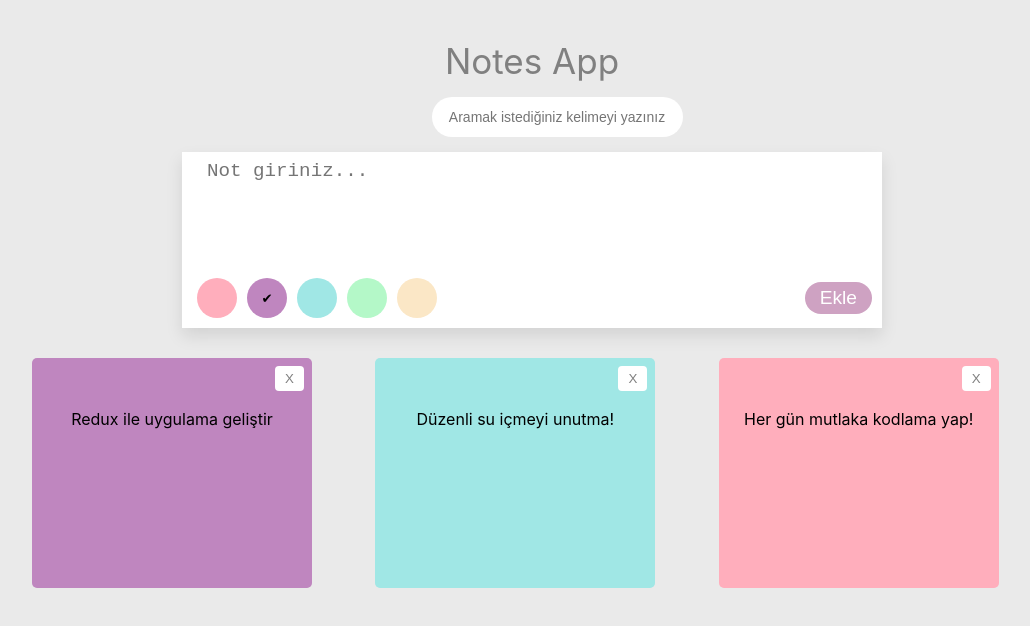
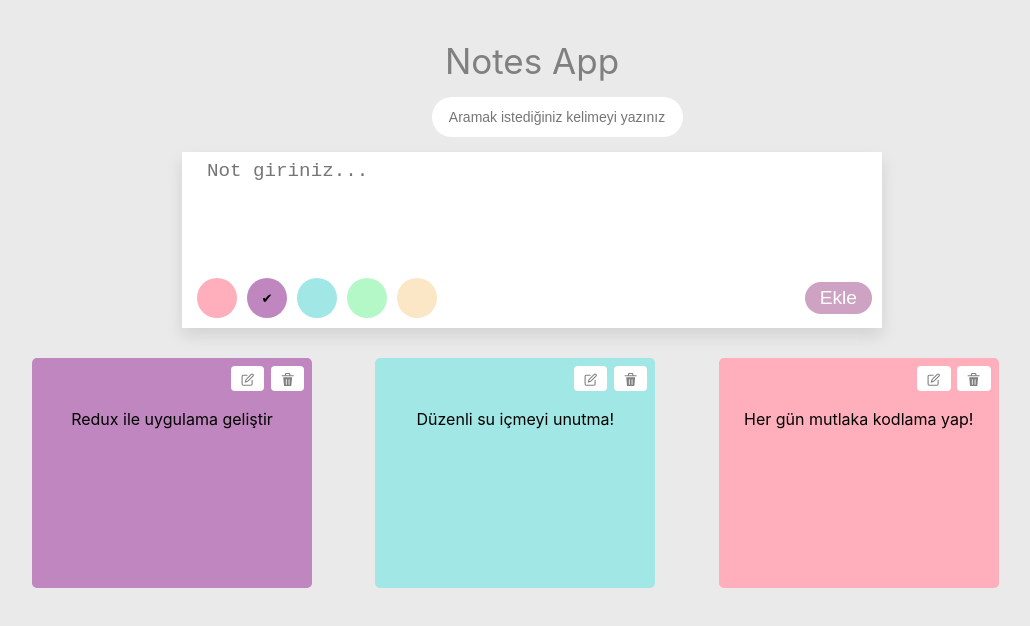
Before and after one commit to reeyhanyilmaz/Redux-NotesApp, a React (Create React App) app: page / in a window 1280 px wide. Shown: the top 626 px of the page, without its empty margins (108-1138 px from the left). Built offline with nearby package versions, Linux system fonts and the light colour scheme; the HTML template or start-up script is replaced by a standard one.

Commit message:
add edit and delete icon

```diff
--- a/src/components/Content/Content.js
+++ b/src/components/Content/Content.js
@@ -1,34 +1,48 @@
 import React from "react";
-import { useSelector , useDispatch} from "react-redux";
+import { useSelector, useDispatch } from "react-redux";
 import { selectNotes, destroy } from "../../redux/notes/notesSlice"; //not'ları çektik selecNotes ile.
 import styles from "./styles.module.css";
+import { EditIcon, DeleteIcon } from "@chakra-ui/icons";
 
 function Content() {
   const dispatch = useDispatch();
 
   // const colors = useSelector(state => state.color.colors)
 
-  const handleDestroy = (id)=> {
-    if(window.confirm("Silmek istediğine emin misin?")){
+  const handleDestroy = (id) => {
+    if (window.confirm("Silmek istediğine emin misin?")) {
       dispatch(destroy(id));
     }
-  }
+  };
 
-  const item = useSelector(state => {
-    if(state.serch === ""){ //search boşsa items döndür (notlarımız yani).
+  const item = useSelector((state) => {
+    if (state.serch === "") {
+      //search boşsa items döndür (notlarımız yani).
       return state.notes.items;
     }
-    return state.notes.items.filter((not) => not.text.toLowerCase().includes(state.notes.search))
+    return state.notes.items.filter((not) =>
+      not.text.toLowerCase().includes(state.notes.search)
+    );
   });
   console.log(item);
 
   return (
     <div className={styles.contentDiv}>
-      {item.map((not,i) => (
-        <span key={i} style={{backgroundColor: not.color}}>
+      {item.map((not, i) => (
+        <span key={i} style={{ backgroundColor: not.color }}>
           <br></br>
           <p>{not.text}</p>
-          <button className={styles.deleteButton} onClick={() => handleDestroy(not.id)}>X</button>
+
+          <button className={styles.editButton}>
+            <EditIcon />
+          </button>
+
+          <button
+            className={styles.deleteButton}
+            onClick={() => handleDestroy(not.id)}
+          >
+            <DeleteIcon />
+          </button>
         </span>
       ))}
     </div>
--- a/src/components/Content/styles.module.css
+++ b/src/components/Content/styles.module.css
@@ -27,4 +27,18 @@
   position: absolute;
   top: 0.5rem;
   right: 0.5rem;
+
 }
+
+.editButton {
+  background-color: #fff;
+  color: grey;
+  border: none;
+  padding: 5px 10px;
+  border-radius: 4px;
+  cursor: pointer;
+  position: absolute;
+  top: 0.5rem;
+  right: 0.5rem;
+  margin: 0 40px;
+}
```
